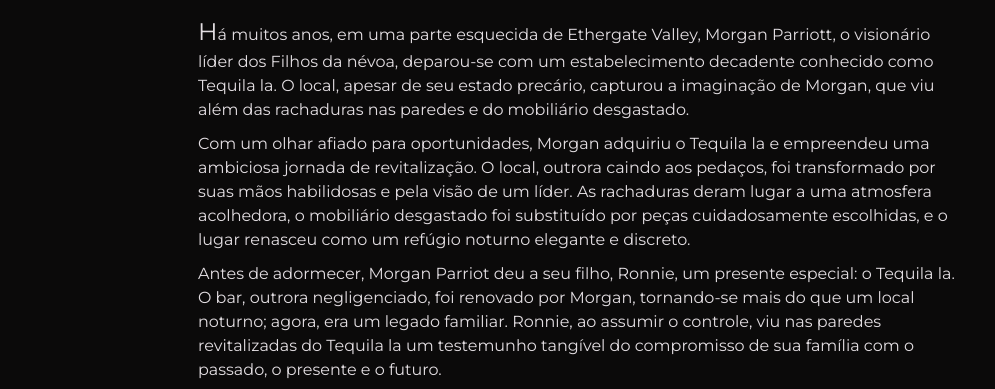
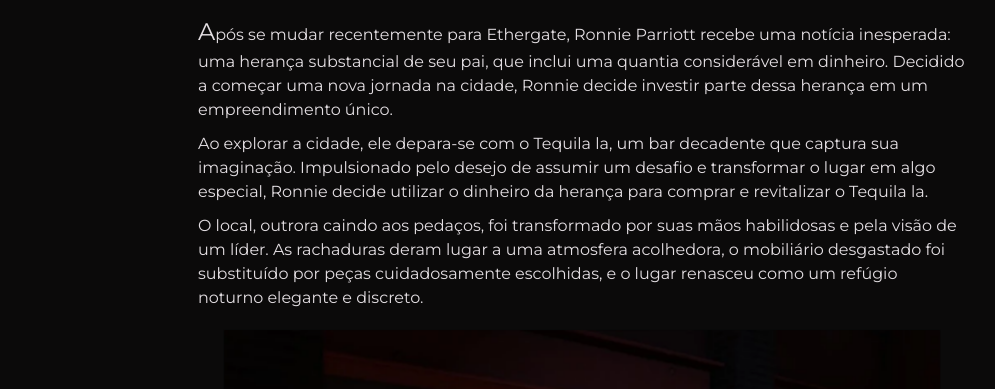
Before and after one commit to ailluminathi/Filhos-da-nevoa, a plain HTML site: page tequilala.html in a window 1280 px wide. Shown: the part 359-748 px from the top of the page, without its empty margins (58-1053 px from the left). Drawn offline with nearby package versions, Linux system fonts and the light colour scheme.

Commit message:
att lore

```diff
--- a/tequilala.html
+++ b/tequilala.html
@@ -25,9 +25,9 @@
 
             <section class="container__tequilala__lore">
                 <img src="assets/tequilala/tequilala2.png" alt="Tequila la" class="tequilala_logo" draggable="false">
-                <p>Há muitos anos, em uma parte esquecida de Ethergate Valley, Morgan Parriott, o visionário líder dos Filhos da névoa, deparou-se com um estabelecimento decadente conhecido como Tequila la. O local, apesar de seu estado precário, capturou a imaginação de Morgan, que viu além das rachaduras nas paredes e do mobiliário desgastado.</p>
-                <p>Com um olhar afiado para oportunidades, Morgan adquiriu o Tequila la e empreendeu uma ambiciosa jornada de revitalização. O local, outrora caindo aos pedaços, foi transformado por suas mãos habilidosas e pela visão de um líder. As rachaduras deram lugar a uma atmosfera acolhedora, o mobiliário desgastado foi substituído por peças cuidadosamente escolhidas, e o lugar renasceu como um refúgio noturno elegante e discreto.</p>
-                <p>Antes de adormecer, Morgan Parriot deu a seu filho, Ronnie, um presente especial: o Tequila la. O bar, outrora negligenciado, foi renovado por Morgan, tornando-se mais do que um local noturno; agora, era um legado familiar. Ronnie, ao assumir o controle, viu nas paredes revitalizadas do Tequila la um testemunho tangível do compromisso de sua família com o passado, o presente e o futuro.</p>
+                <p>Após se mudar recentemente para Ethergate, Ronnie Parriott recebe uma notícia inesperada: uma herança substancial de seu pai, que inclui uma quantia considerável em dinheiro. Decidido a começar uma nova jornada na cidade, Ronnie decide investir parte dessa herança em um empreendimento único.</p>
+                <p>Ao explorar a cidade, ele depara-se com o Tequila la, um bar decadente que captura sua imaginação. Impulsionado pelo desejo de assumir um desafio e transformar o lugar em algo especial, Ronnie decide utilizar o dinheiro da herança para comprar e revitalizar o Tequila la.</p>
+                <p>O local, outrora caindo aos pedaços, foi transformado por suas mãos habilidosas e pela visão de um líder. As rachaduras deram lugar a uma atmosfera acolhedora, o mobiliário desgastado foi substituído por peças cuidadosamente escolhidas, e o lugar renasceu como um refúgio noturno elegante e discreto.</p>
             </section>
 
             <section class="carrosel">
@@ -42,7 +42,7 @@
             </section>
             <p class="swiper__paragrafo">Arraste para o lado</p>
 
-            <img src="assets/tequilala/menu.png" alt="Menu Tequila la" class="menu_tequilala" draggable="false">
+            <img src="assets/tequilala/menu2.png" alt="Menu Tequila la" class="menu_tequilala" draggable="false">
         </main>
 
     <footer class="footer_tequilala">
```
Also changed, not shown: assets/tequilala/menu2.png (added).
